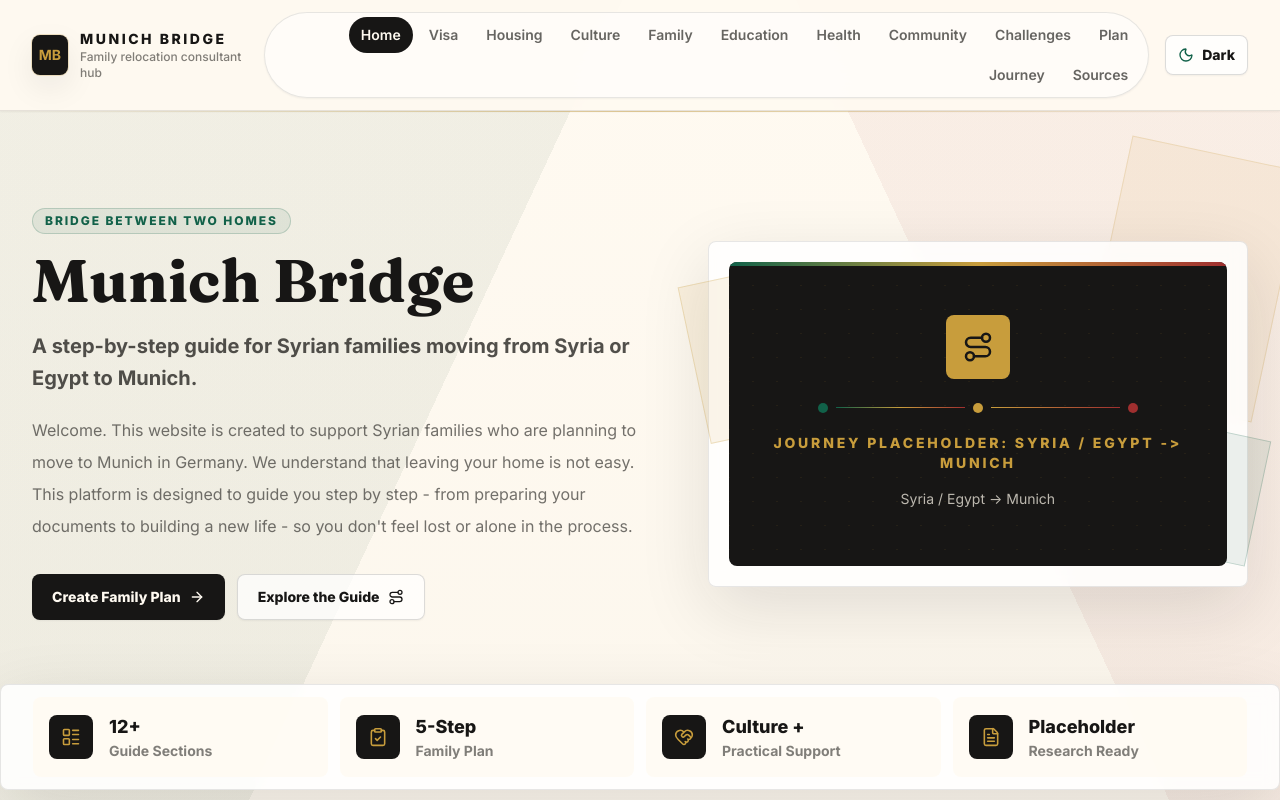
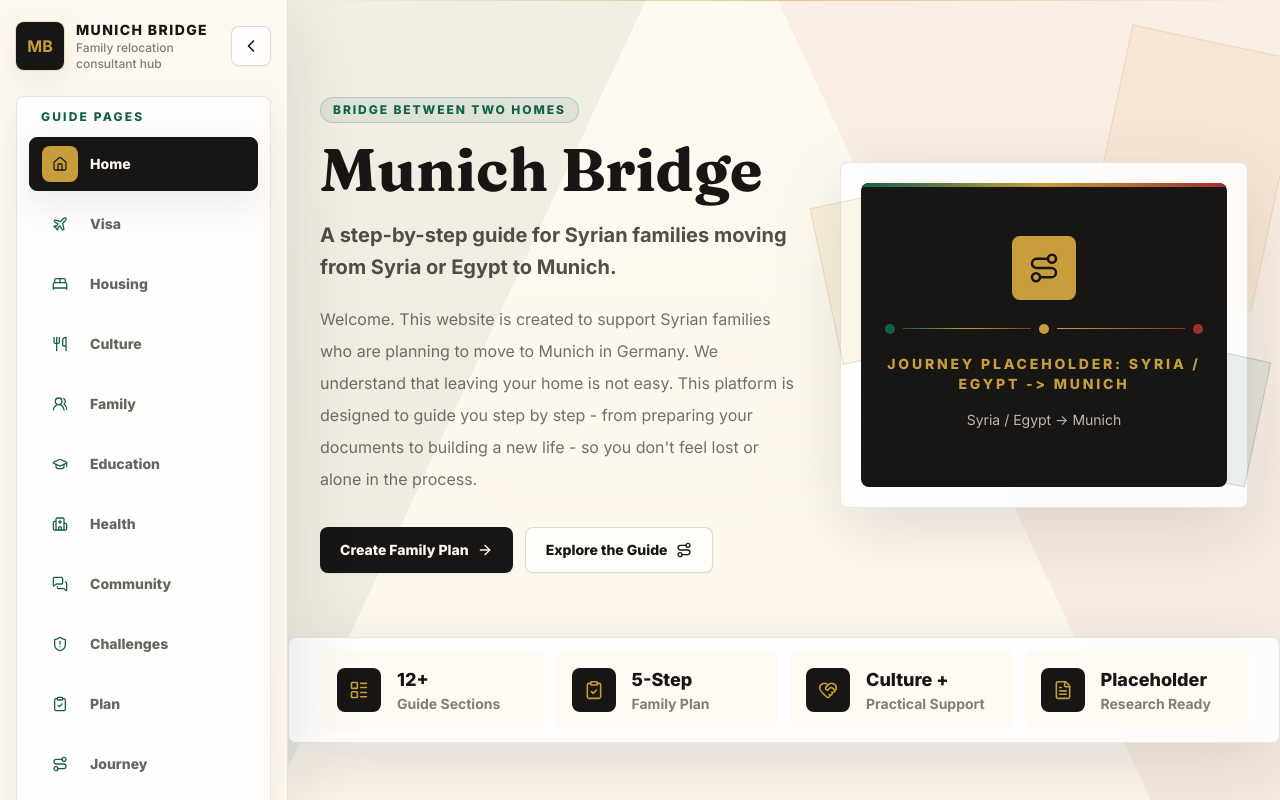
Before and after one commit to MoatazElsayad/core-website, a React (Vite) app: page / in a window 1280 px wide. Shown: the top 800 px of the page. Built offline with nearby package versions, Linux system fonts and the light colour scheme.

Commit message:
Add a side bar

```diff
--- a/src/App.jsx
+++ b/src/App.jsx
@@ -16,6 +16,10 @@ import FamilyJourney from "./pages/FamilyJourney";
 import Sources from "./pages/Sources";
 
 export default function App() {
+  const [sidebarCollapsed, setSidebarCollapsed] = useState(() => {
+    if (typeof window === "undefined") return false;
+    return localStorage.getItem("munich-bridge-sidebar") === "collapsed";
+  });
   const [theme, setTheme] = useState(() => {
     if (typeof window === "undefined") return "light";
     return localStorage.getItem("munich-bridge-theme") || "light";
@@ -26,12 +30,21 @@ export default function App() {
     localStorage.setItem("munich-bridge-theme", theme);
   }, [theme]);
 
+  useEffect(() => {
+    localStorage.setItem("munich-bridge-sidebar", sidebarCollapsed ? "collapsed" : "expanded");
+  }, [sidebarCollapsed]);
+
   return (
     <BrowserRouter>
       <ScrollToTop />
       <div className="min-h-screen bg-transparent text-charcoal transition-colors duration-300 dark:bg-charcoal dark:text-linen">
-        <Navbar theme={theme} onToggleTheme={() => setTheme((value) => (value === "dark" ? "light" : "dark"))} />
-        <main>
+        <Navbar
+          theme={theme}
+          onToggleTheme={() => setTheme((value) => (value === "dark" ? "light" : "dark"))}
+          collapsed={sidebarCollapsed}
+          onToggleCollapse={() => setSidebarCollapsed((value) => !value)}
+        />
+        <main className={`transition-[padding] duration-300 ${sidebarCollapsed ? "lg:pl-20" : "lg:pl-72"}`}>
           <Routes>
             <Route path="/" element={<Home />} />
             <Route path="/visa-travel" element={<VisaTravel />} />
@@ -47,7 +60,9 @@ export default function App() {
             <Route path="/sources" element={<Sources />} />
           </Routes>
         </main>
-        <Footer />
+        <div className={`transition-[padding] duration-300 ${sidebarCollapsed ? "lg:pl-20" : "lg:pl-72"}`}>
+          <Footer />
+        </div>
       </div>
     </BrowserRouter>
   );
--- a/src/components/Navbar.jsx
+++ b/src/components/Navbar.jsx
@@ -1,14 +1,109 @@
 import { useState } from "react";
 import { Link, NavLink } from "react-router-dom";
-import { Menu, X } from "lucide-react";
+import { ChevronLeft, ChevronRight, Menu, Moon, Sun, X } from "lucide-react";
+import Icon from "./Icon";
 import ThemeToggle from "./ThemeToggle";
 import { navItems, siteMeta } from "../data/placeholderData";
 
-export default function Navbar({ theme, onToggleTheme }) {
+const navIcons = {
+  "/": "Home",
+  "/visa-travel": "Plane",
+  "/accommodation": "BedDouble",
+  "/food-faith-culture": "Utensils",
+  "/family-integration": "UsersRound",
+  "/education-language": "GraduationCap",
+  "/health-safety": "Hospital",
+  "/community-entertainment": "MessagesSquare",
+  "/challenges-solutions": "ShieldAlert",
+  "/family-plan": "ClipboardCheck",
+  "/family-journey": "Route",
+  "/sources": "Library",
+};
+
+export default function Navbar({ theme, onToggleTheme, collapsed = false, onToggleCollapse }) {
   const [open, setOpen] = useState(false);
+  const dark = theme === "dark";
 
   return (
-    <header className="sticky top-0 z-50 border-b border-charcoal/10 bg-linen/90 shadow-sm backdrop-blur-xl dark:border-white/10 dark:bg-charcoal/92">
+    <>
+      <aside
+        className={`fixed inset-y-0 left-0 z-50 hidden overflow-y-auto border-r border-charcoal/10 bg-linen/92 py-5 shadow-consultant backdrop-blur-xl transition-[width,padding] duration-300 dark:border-white/10 dark:bg-charcoal/94 lg:flex lg:flex-col ${
+          collapsed ? "w-20 px-3" : "w-72 px-4"
+        }`}
+      >
+        <div className={`flex items-center ${collapsed ? "justify-center" : "justify-between gap-3"}`}>
+          <Link
+            to="/"
+            className={`flex min-w-0 items-center gap-3 ${collapsed ? "justify-center" : ""}`}
+            onClick={() => setOpen(false)}
+            title={collapsed ? siteMeta.name : undefined}
+            aria-label={collapsed ? siteMeta.name : undefined}
+          >
+            <span className="grid h-12 w-12 shrink-0 place-items-center rounded-lg bg-charcoal text-base font-bold text-gold shadow-soft ring-1 ring-gold/25 dark:bg-linen dark:text-charcoal">
+              MB
+            </span>
+            {!collapsed && (
+              <span className="min-w-0 leading-tight">
+                <span className="block text-sm font-extrabold uppercase tracking-[0.1em] text-charcoal dark:text-linen">
+                  {siteMeta.name}
+                </span>
+                <span className="block text-xs font-medium text-ink/60 dark:text-cream/62">
+                  Family relocation consultant hub
+                </span>
+              </span>
+            )}
+          </Link>
+          {!collapsed && (
+            <CollapseButton collapsed={collapsed} onToggleCollapse={onToggleCollapse} />
+          )}
+        </div>
+
+        {collapsed && (
+          <div className="mt-4 flex justify-center">
+            <CollapseButton collapsed={collapsed} onToggleCollapse={onToggleCollapse} />
+          </div>
+        )}
+
+        <div className="mt-6 rounded-lg border border-charcoal/10 bg-white/72 p-3 shadow-soft dark:border-white/10 dark:bg-white/7">
+          <p className={`px-3 pb-3 text-xs font-black uppercase tracking-[0.18em] text-emeraldDeep dark:text-gold ${collapsed ? "sr-only" : ""}`}>
+            Guide pages
+          </p>
+          <div className="grid gap-1.5">
+            {navItems.map((item) => (
+              <SidebarLink key={item.path} item={item} onClick={() => setOpen(false)} collapsed={collapsed} />
+            ))}
+          </div>
+        </div>
+
+        {!collapsed && (
+          <div className="mt-4 rounded-lg border border-gold/25 bg-gold/10 p-4 dark:border-gold/18 dark:bg-gold/8">
+            <p className="text-xs font-black uppercase tracking-[0.16em] text-redwood dark:text-gold">
+              Educational notice
+            </p>
+            <p className="mt-2 text-sm font-semibold leading-6 text-ink/68 dark:text-cream/70">
+              Verify visa, legal, and healthcare details through official sources.
+            </p>
+          </div>
+        )}
+
+        <div className={`mt-4 ${collapsed ? "flex justify-center" : ""}`}>
+          {collapsed ? (
+            <button
+              type="button"
+              onClick={onToggleTheme}
+              className="grid h-11 w-11 place-items-center rounded-lg border border-charcoal/15 bg-white/82 text-charcoal shadow-sm transition hover:-translate-y-0.5 hover:bg-white focus:outline-none focus:ring-4 focus:ring-gold/25 dark:border-white/12 dark:bg-white/8 dark:text-linen dark:hover:bg-white/12"
+              aria-label={`Switch to ${dark ? "light" : "dark"} mode`}
+              title={dark ? "Light mode" : "Dark mode"}
+            >
+              {dark ? <Sun className="h-4 w-4 text-gold" /> : <Moon className="h-4 w-4 text-emeraldDeep" />}
+            </button>
+          ) : (
+            <ThemeToggle theme={theme} onToggle={onToggleTheme} />
+          )}
+        </div>
+      </aside>
+
+      <header className="sticky top-0 z-50 border-b border-charcoal/10 bg-linen/92 shadow-sm backdrop-blur-xl dark:border-white/10 dark:bg-charcoal/94 lg:hidden">
         <nav className="section-shell flex min-h-16 items-center justify-between gap-4 py-3">
           <Link to="/" className="flex items-center gap-3" onClick={() => setOpen(false)}>
             <span className="grid h-10 w-10 place-items-center rounded-lg bg-charcoal text-sm font-bold text-gold shadow-soft ring-1 ring-gold/25 dark:bg-linen dark:text-charcoal">
@@ -24,29 +119,11 @@ export default function Navbar({ theme, onToggleTheme }) {
             </span>
           </Link>
 
-        <div className="hidden max-w-[980px] flex-wrap items-center justify-end gap-1 rounded-full border border-charcoal/10 bg-white/58 px-2 py-1 shadow-sm dark:border-white/10 dark:bg-white/6 lg:flex">
-          {navItems.map((item) => (
-            <NavLink
-              key={item.path}
-              to={item.path}
-              className={({ isActive }) =>
-                `rounded-full px-3 py-2 text-sm font-semibold transition ${
-                  isActive
-                    ? "bg-charcoal text-linen dark:bg-gold dark:text-charcoal"
-                    : "text-ink/72 hover:bg-charcoal hover:text-linen dark:text-cream/72 dark:hover:bg-white/10 dark:hover:text-linen"
-                }`
-              }
-            >
-              {item.label}
-            </NavLink>
-          ))}
-        </div>
-
           <div className="flex items-center gap-2">
             <ThemeToggle theme={theme} onToggle={onToggleTheme} />
             <button
               type="button"
-            className="grid h-10 w-10 place-items-center rounded-lg border border-charcoal/15 bg-white/82 text-charcoal shadow-sm transition hover:bg-white dark:border-white/12 dark:bg-white/8 dark:text-linen lg:hidden"
+              className="grid h-10 w-10 place-items-center rounded-lg border border-charcoal/15 bg-white/82 text-charcoal shadow-sm transition hover:bg-white dark:border-white/12 dark:bg-white/8 dark:text-linen"
               onClick={() => setOpen((value) => !value)}
               aria-expanded={open}
               aria-label="Toggle navigation"
@@ -57,27 +134,66 @@ export default function Navbar({ theme, onToggleTheme }) {
         </nav>
 
         {open && (
-        <div className="border-t border-charcoal/10 bg-linen/96 px-4 py-4 shadow-soft backdrop-blur-xl dark:border-white/10 dark:bg-charcoal/96 lg:hidden">
-          <div className="mx-auto grid max-w-7xl grid-cols-2 gap-2 sm:grid-cols-3">
+          <div className="border-t border-charcoal/10 bg-linen/96 px-4 py-4 shadow-soft backdrop-blur-xl dark:border-white/10 dark:bg-charcoal/96">
+            <div className="mx-auto grid max-w-7xl gap-2 sm:grid-cols-2">
               {navItems.map((item) => (
-              <NavLink
-                key={item.path}
-                to={item.path}
-                className={({ isActive }) =>
-                  `rounded-lg border px-3 py-2 text-sm font-semibold transition ${
-                    isActive
-                      ? "border-charcoal bg-charcoal text-linen dark:border-gold dark:bg-gold dark:text-charcoal"
-                      : "border-charcoal/8 bg-white/76 text-ink/75 hover:bg-charcoal hover:text-linen dark:border-white/10 dark:bg-white/8 dark:text-cream/76"
-                  }`
-                }
-                onClick={() => setOpen(false)}
-              >
-                {item.label}
-              </NavLink>
+                <SidebarLink key={item.path} item={item} onClick={() => setOpen(false)} compact />
               ))}
             </div>
           </div>
         )}
       </header>
+    </>
   );
 }
+
+function CollapseButton({ collapsed, onToggleCollapse }) {
+  return (
+    <button
+      type="button"
+      onClick={onToggleCollapse}
+      className="grid h-10 w-10 shrink-0 place-items-center rounded-lg border border-charcoal/15 bg-white/82 text-charcoal shadow-sm transition hover:-translate-y-0.5 hover:bg-white focus:outline-none focus:ring-4 focus:ring-gold/25 dark:border-white/12 dark:bg-white/8 dark:text-linen dark:hover:bg-white/12"
+      aria-label={collapsed ? "Expand sidebar" : "Collapse sidebar"}
+      title={collapsed ? "Expand sidebar" : "Collapse sidebar"}
+    >
+      {collapsed ? <ChevronRight className="h-5 w-5" /> : <ChevronLeft className="h-5 w-5" />}
+    </button>
+  );
+}
+
+function SidebarLink({ item, onClick, compact = false, collapsed = false }) {
+  return (
+    <NavLink
+      to={item.path}
+      onClick={onClick}
+      title={collapsed ? item.label : undefined}
+      aria-label={collapsed ? item.label : undefined}
+      className={({ isActive }) =>
+        `group flex items-center rounded-lg border text-sm font-black transition focus:outline-none focus:ring-4 focus:ring-gold/25 ${
+          collapsed ? "justify-center px-0" : "gap-3 px-3"
+        } ${
+          compact ? "min-h-12 py-2.5" : "min-h-11 py-2"
+        } ${
+          isActive
+            ? "border-charcoal bg-charcoal text-linen shadow-soft dark:border-gold dark:bg-gold dark:text-charcoal"
+            : "border-transparent bg-transparent text-ink/72 hover:border-charcoal/10 hover:bg-white hover:text-charcoal dark:text-cream/72 dark:hover:border-white/10 dark:hover:bg-white/10 dark:hover:text-linen"
+        }`
+      }
+    >
+      {({ isActive }) => (
+        <>
+          <span
+            className={`grid h-9 w-9 shrink-0 place-items-center rounded-lg transition ${
+              isActive
+                ? "bg-gold text-charcoal dark:bg-charcoal dark:text-gold"
+                : "bg-emeraldDeep/9 text-emeraldDeep group-hover:bg-emeraldDeep group-hover:text-linen dark:bg-white/8 dark:text-gold dark:group-hover:bg-white/12"
+            }`}
+          >
+            <Icon name={navIcons[item.path]} className="h-4 w-4" />
+          </span>
+          {!collapsed && <span className="min-w-0 flex-1 truncate">{item.label}</span>}
+        </>
+      )}
+    </NavLink>
+  );
+}
```
Lines whose indentation alone changed are shown as unchanged.
